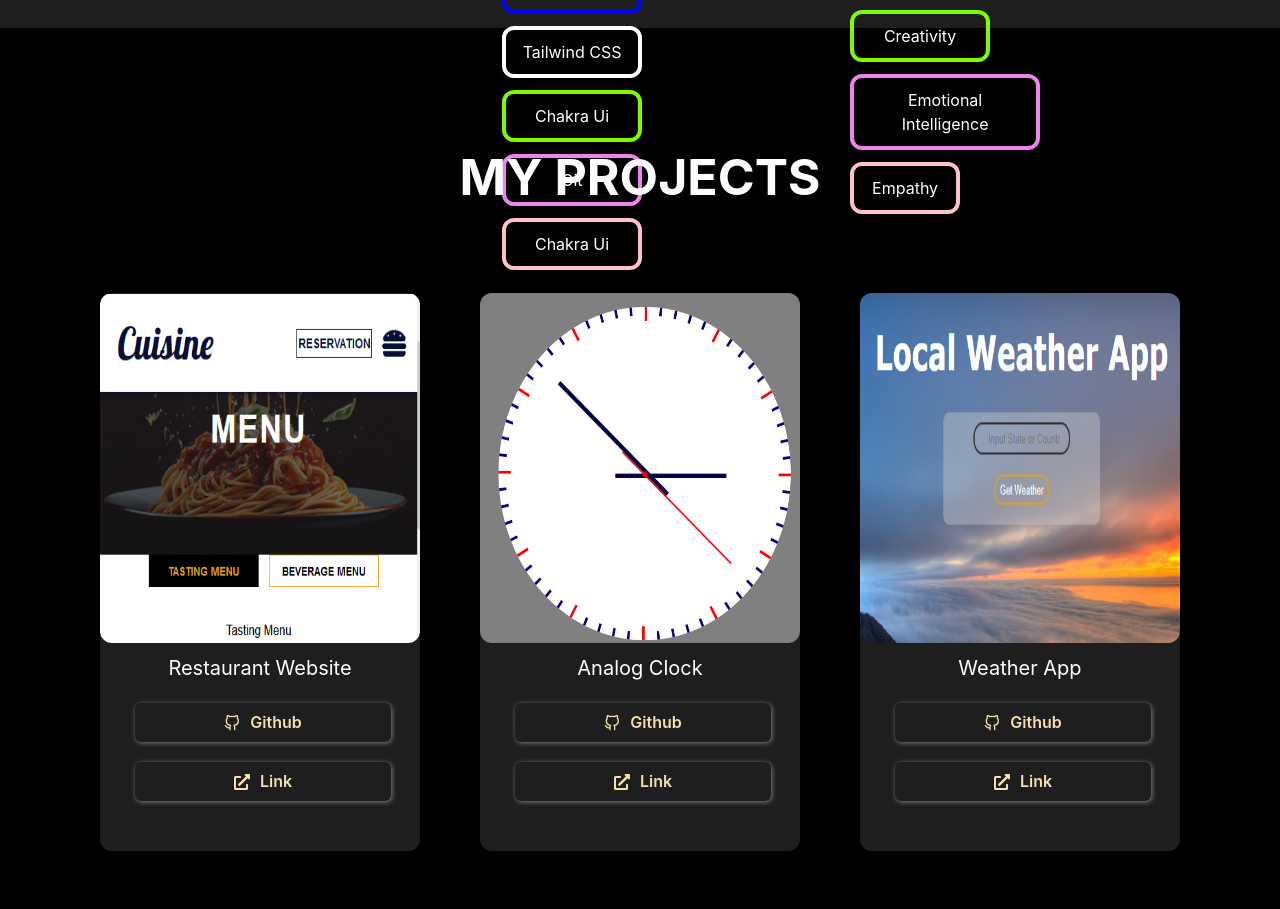
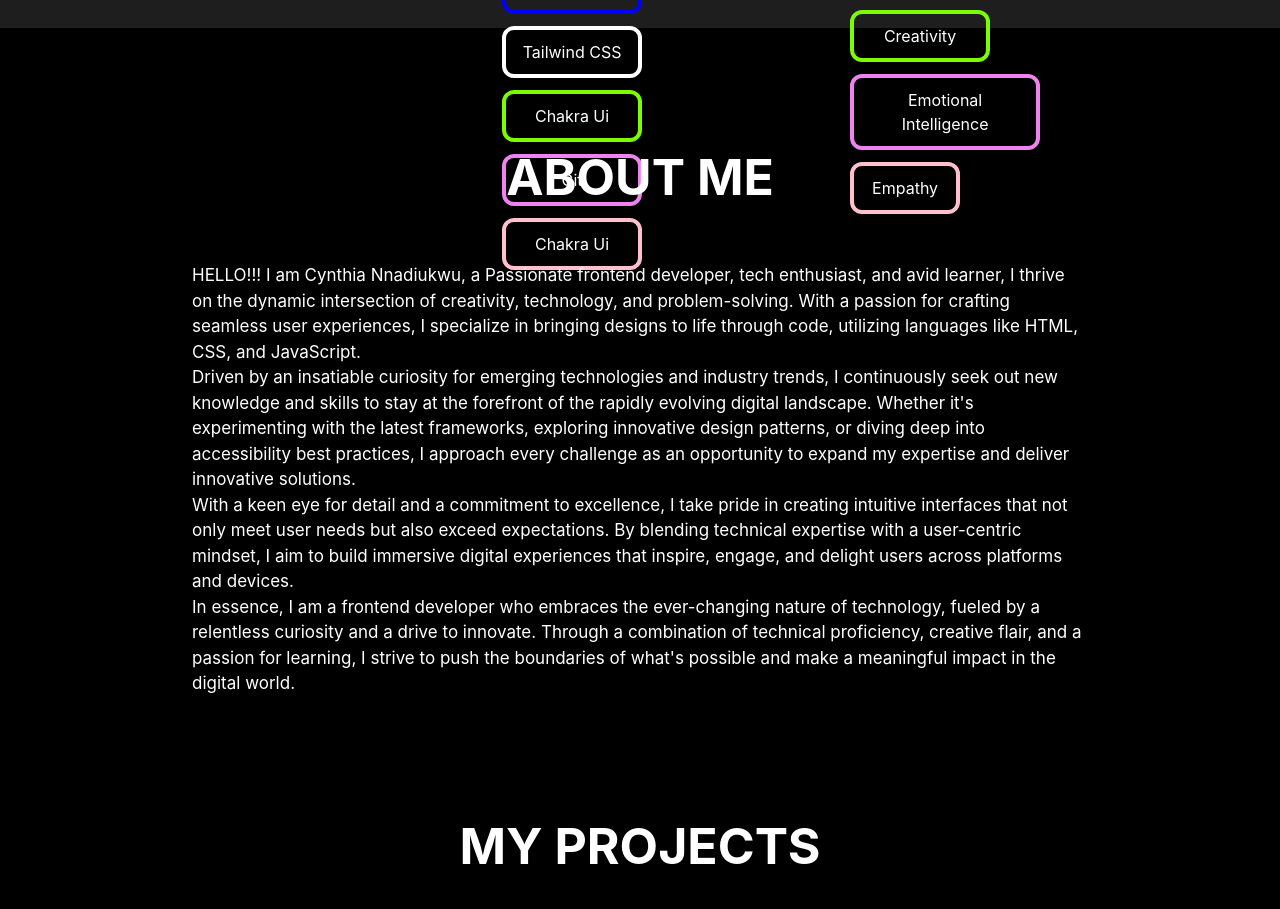
Before and after one commit to NnadiukwuCynthia/portfolio, a React (Vite) app: page / in a window 1280 px wide. Shown: the part 1215-2124 px from the top of the page. Built offline with nearby package versions, Linux system fonts and the light colour scheme.

Commit message:
Worked on about component

```diff
--- a/src/App.jsx
+++ b/src/App.jsx
@@ -3,6 +3,7 @@ import Header from './components/Header';
 import Home from './components/Home';
 import Skills from './components/Skills';
 import Projects from './components/Projects';
+import About from './components/About';
 
 
 const { Button } = chakraTheme.components
@@ -20,6 +21,7 @@ function App () {
       <Header/>
       <Home/>
       <Skills/>
+      <About/>
       <Projects/>
       </Box>
     </ChakraBaseProvider>
--- /dev/null
+++ b/src/components/About.jsx
@@ -0,0 +1,23 @@
+import { Box, Text } from "@chakra-ui/react"
+
+const About = () => {
+  return (
+    <Box  m='7rem auto 0'  w='70%'>
+        <Text align='center' mb='3rem' textTransform='uppercase' fontSize='50px' fontWeight='bold' color='white'>About Me</Text>
+        <Text color='white' fontSize='17px'>
+            HELLO!!! I am Cynthia Nnadiukwu, a Passionate frontend developer, tech enthusiast, and avid learner, I thrive on the dynamic intersection of creativity, technology, and problem-solving. With a passion for crafting seamless user experiences, I specialize in bringing designs to life through code, utilizing languages like HTML, CSS, and JavaScript.
+        </Text>
+        <Text color='white' fontSize='17px'>
+            Driven by an insatiable curiosity for emerging technologies and industry trends, I continuously seek out new knowledge and skills to stay at the forefront of the rapidly evolving digital landscape. Whether it's experimenting with the latest frameworks, exploring innovative design patterns, or diving deep into accessibility best practices, I approach every challenge as an opportunity to expand my expertise and deliver innovative solutions.
+        </Text>
+        <Text color='white' fontSize='17px'>
+            With a keen eye for detail and a commitment to excellence, I take pride in creating intuitive interfaces that not only meet user needs but also exceed expectations. By blending technical expertise with a user-centric mindset, I aim to build immersive digital experiences that inspire, engage, and delight users across platforms and devices.
+        </Text>
+        <Text color='white' fontSize='17px'>
+            In essence, I am a frontend developer who embraces the ever-changing nature of technology, fueled by a relentless curiosity and a drive to innovate. Through a combination of technical proficiency, creative flair, and a passion for learning, I strive to push the boundaries of what's possible and make a meaningful impact in the digital world.
+        </Text>
+    </Box>
+  )
+}
+
+export default About
--- a/src/components/Projects.jsx
+++ b/src/components/Projects.jsx
@@ -7,32 +7,32 @@ const Projects = () => {
         <Box mt='7rem' textAlign='center'>
             <Text align='center' mb='3rem' textTransform='uppercase' fontSize='50px' fontWeight='bold' color='white'>My Projects</Text>
             <Flex justify='center' align='center' w='100%' wrap='wrap'>
-            <Box w='25%' h='auto' m='30px' pb='40px' borderRadius='xl' bg='#1e1e1e'>
+            <Box w='27%' h='auto' m='30px' pb='40px' borderRadius='xl' bg='#1e1e1e'>
                 <Image w='100%' h='350px' borderRadius='xl' src="../../Resturant Website.PNG"/>
                 <Text color='white' fontSize='20px' py='10px'>Restaurant Website</Text>
                 <Button w='80%' h='auto' m='10px 35px' p='10px' bg='#1e1e1e' boxShadow='1px 1px 5px grey' _hover={{}} color='wheat'><Link display='flex' alignItems='center' justifyContent='center' w='100%' target='_blank' href="https://github.com/NnadiukwuCynthia/Resturant"><FiGithub style={{marginInlineEnd:'10px'}}/>Github</Link></Button>
                 <Button  w='80%' h='auto' m='10px 35px' p='10px' bg='#1e1e1e' boxShadow='1px 1px 5px grey' _hover={{}} color='wheat'><Link display='flex' alignItems='center' justifyContent='center' w='100%' target='_blank' href="https://resturant-alpha-steel.vercel.app/"><FaExternalLinkAlt style={{marginInlineEnd:'10px'}}/>Link</Link></Button>
 
             </Box>
-            <Box  w='25%' h='auto' m='30px' pb='40px' borderRadius='xl' bg='#1e1e1e'>
+            <Box  w='27%' h='auto' m='30px' pb='40px' borderRadius='xl' bg='#1e1e1e'>
                 <Image  w='100%' h='350px' borderRadius='xl' src="../../AnalogClock.PNG"/>
                 <Text color='white' fontSize='20px'  py='10px'>Analog Clock</Text>
                 <Button  w='80%' h='auto' m='10px 35px' p='10px' bg='#1e1e1e' boxShadow='1px 1px 5px grey' _hover={{}} color='wheat'><Link display='flex' alignItems='center' justifyContent='center' w='100%' target='_blank' href="https://github.com/NnadiukwuCynthia/analogClock-with-React-Js"><FiGithub style={{marginInlineEnd:'10px'}}/>Github</Link></Button>
                 <Button  w='80%' h='auto' m='10px 35px' p='10px' bg='#1e1e1e' boxShadow='1px 1px 5px grey' _hover={{}} color='wheat'><Link display='flex' alignItems='center' justifyContent='center' w='100%' target='_blank' href="https://my-analog-clock-eight.vercel.app/"> <FaExternalLinkAlt style={{marginInlineEnd:'10px'}}/>Link</Link></Button>
             </Box>
-            <Box  w='25%' h='auto' m='30px' pb='40px' borderRadius='xl' bg='#1e1e1e'>
+            <Box  w='27%' h='auto' m='30px' pb='40px' borderRadius='xl' bg='#1e1e1e'>
                 <Image  w='100%' h='350px' borderRadius='xl' src="../../Weather App.PNG"/>
                 <Text color='white' fontSize='20px'  py='10px'>Weather App</Text>
                 <Button  w='80%' h='auto' m='10px 35px' p='10px' bg='#1e1e1e' boxShadow='1px 1px 5px grey' _hover={{}} color='wheat'><Link display='flex' alignItems='center' justifyContent='center' w='100%' target='_blank' href="https://github.com/NnadiukwuCynthia/weatherApp"><FiGithub style={{marginInlineEnd:'10px'}}/>Github</Link></Button>
                 <Button  w='80%' h='auto' m='10px 35px' p='10px' bg='#1e1e1e' boxShadow='1px 1px 5px grey' _hover={{}} color='wheat'><Link display='flex' alignItems='center' justifyContent='center' w='100%' target='_blank' href="https://weather-app-mu-orcin-61.vercel.app/"> <FaExternalLinkAlt style={{marginInlineEnd:'10px'}}/>Link</Link></Button>
             </Box>
-            <Box  w='25%' h='auto' m='30px' pb='40px' borderRadius='xl' bg='#1e1e1e'>
+            <Box  w='27%' h='auto' m='30px' pb='40px' borderRadius='xl' bg='#1e1e1e'>
                 <Image  w='100%' h='350px' borderRadius='xl' src="../../CalculatorApp.PNG"/>
                 <Text color='white' fontSize='20px'  py='10px'>Calculator</Text>
                 <Button  w='80%' h='auto' m='10px 35px' p='10px' bg='#1e1e1e' boxShadow='1px 1px 5px grey' _hover={{}} color='wheat'><Link display='flex' alignItems='center' justifyContent='center' w='100%' target='_blank' href="https://github.com/NnadiukwuCynthia/caculator-"><FiGithub style={{marginInlineEnd:'10px'}}/>Github</Link></Button>
                 <Button  w='80%' h='auto' m='10px 35px' p='10px' bg='#1e1e1e' boxShadow='1px 1px 5px grey' _hover={{}} color='wheat'><Link display='flex' alignItems='center' justifyContent='center' w='100%' target='_blank' href="https://caculator-git-main-nnadiukwucynthia.vercel.app/"> <FaExternalLinkAlt style={{marginInlineEnd:'10px'}}/>Link</Link></Button>
             </Box>
-            <Box  w='25%' h='auto' m='30px' pb='40px' borderRadius='xl' bg='#1e1e1e'>
+            <Box  w='27%' h='auto' m='30px' pb='40px' borderRadius='xl' bg='#1e1e1e'>
                 <Image  w='100%' h='350px' borderRadius='xl' src="../../randomJokeApp.PNG"/>
                 <Text color='white' fontSize='20px'  py='10px'>Random Joke App</Text>
                 <Button  w='80%' h='auto' m='10px 35px' p='10px' bg='#1e1e1e' boxShadow='1px 1px 5px grey' _hover={{}} color='wheat'><Link display='flex' alignItems='center' justifyContent='center' w='100%' target='_blank' href="https://github.com/NnadiukwuCynthia/Randome-Joke-App"><FiGithub style={{marginInlineEnd:'10px'}}/>Github</Link></Button>
```
